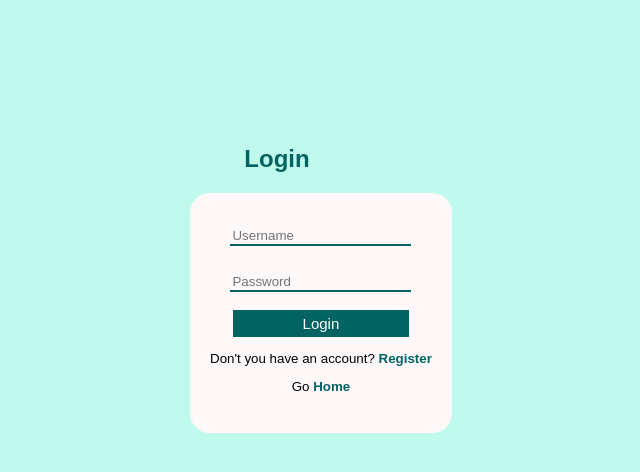
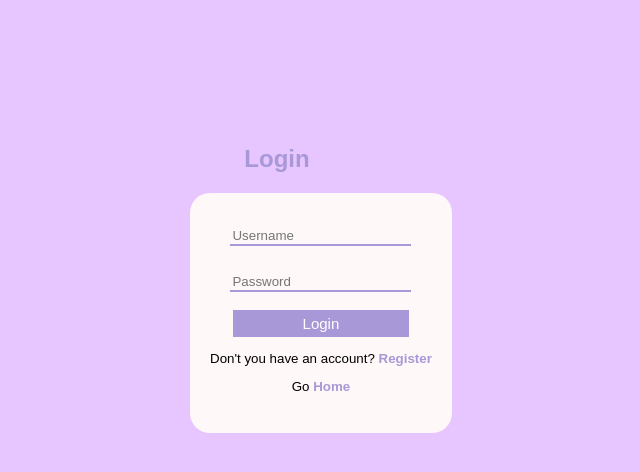
Before and after one commit to elcinkaya/GrideaBitirmeProjesi, a website: page views/login.html in a window 1280 px wide. Shown: the whole page, without its empty margins (363-1003 px from the left). Drawn offline with Linux system fonts and the light colour scheme.

Commit message:
login ve register renk değişimi

```diff
--- a/public/style.css
+++ b/public/style.css
@@ -45,20 +45,20 @@ margin-left: 50px;
 
 /*=================== LOGIN ve REGISTER===================*/
 .login_body{
-    background-color: rgba(182, 250, 233, 0.856);
+    background-color: #e7c6ff;
     font-family: Arial, Helvetica, sans-serif;
     text-align: center;
 }
 
 #login{
-    color: rgb(2, 99, 99);
+    color: #a898d8;
     margin-top: 145px;
 }
 
 a{
     text-decoration: none;
     font-weight: bold;
-    color: rgb(2, 99, 99);
+    color: #a898d8;
 }
 
 .box{
@@ -89,7 +89,7 @@ a{
     border: 0px;
     padding-top: 10px;
     background-color: rgb(255, 248, 248);
-    border-bottom: 2px solid rgb(2, 99, 99);
+    border-bottom: 2px solid #a898d8;
 }
 
 .go{
@@ -97,7 +97,7 @@ a{
 }
 
 #button{
-    background-color: rgb(2, 99, 99);
+    background-color: #a898d8;
     color: white;
     text-align: center;
     padding: 5px 70px 5px 70px;
```
